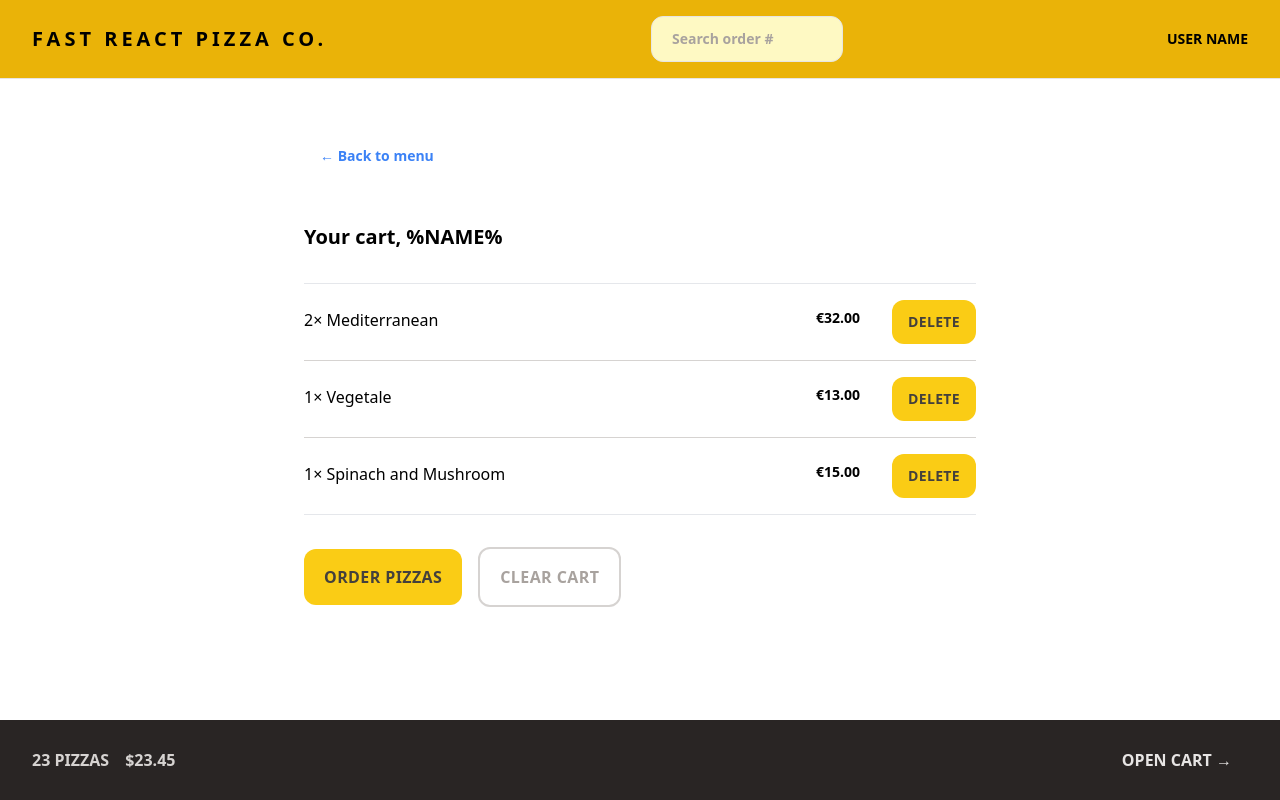
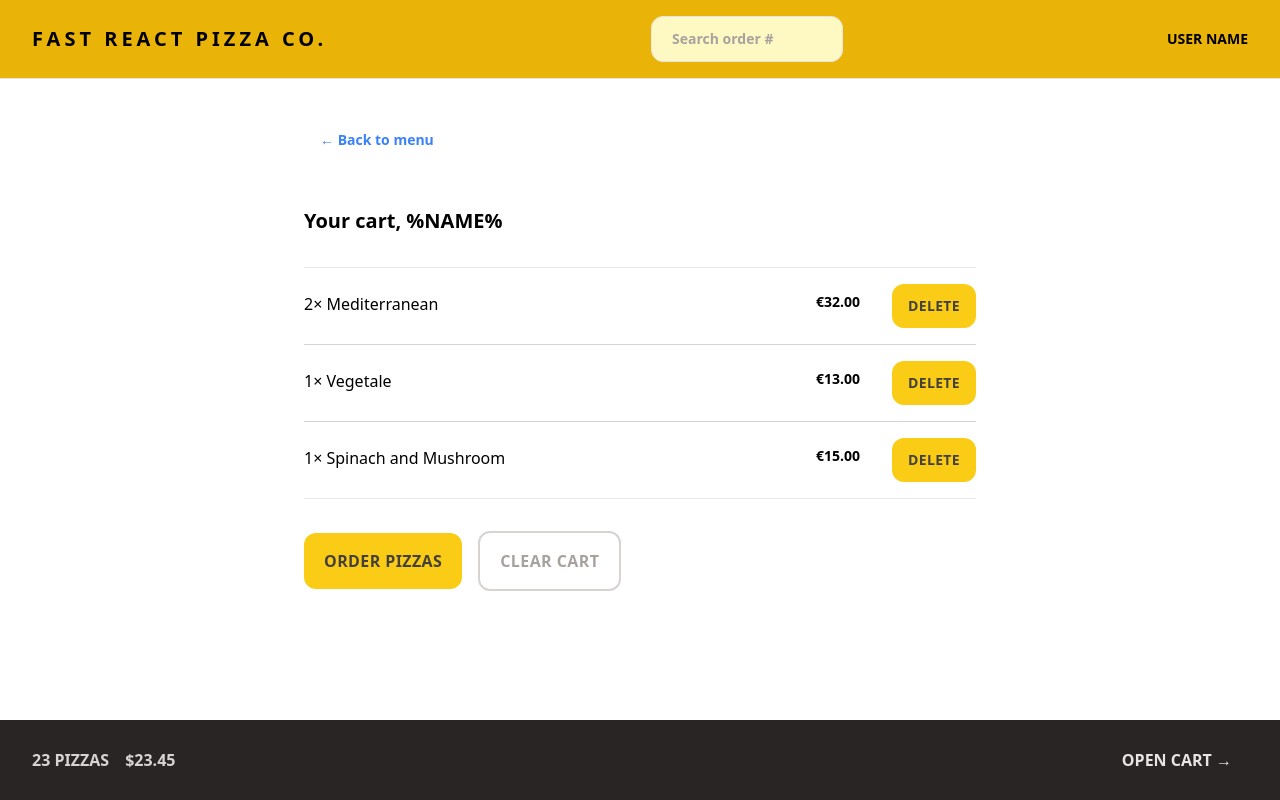
Before and after one commit to XavierEnriquez/fast-react-pizza, a React app: page /cart in a window 1280 px wide. Built offline with nearby package versions, Linux system fonts and the light colour scheme; the HTML template or start-up script is replaced by a standard one.

Commit message:
Update AppLayout.jsx

```diff
--- a/src/ui/AppLayout.jsx
+++ b/src/ui/AppLayout.jsx
@@ -10,7 +10,7 @@ function AppLayout() {
     <div className="grid h-screen grid-rows-[auto_1fr_auto]">
       {isLoading && <LoaderIndicator />}
       <Header />
-      <main className="overflow-auto px-4 pb-4 pt-8 md:px-8 md:pb-8 md:pt-16">
+      <main className="overflow-auto px-4 pb-4 pt-8 md:px-8 md:pb-8 md:pt-12">
         <Outlet />
       </main>
       <CartOverview />
```
